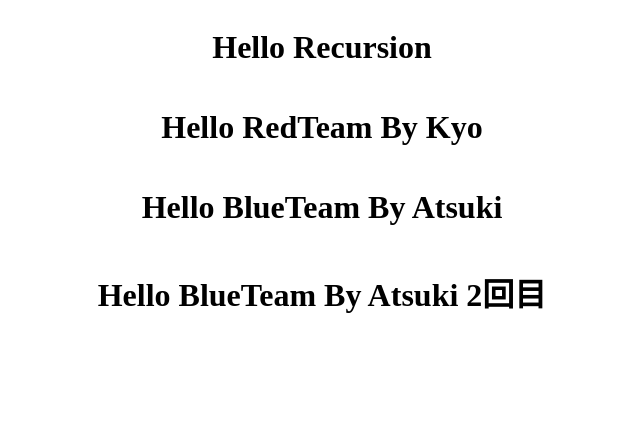
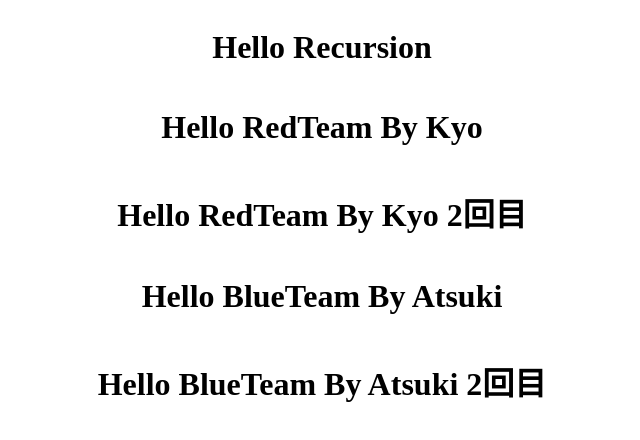
Before and after one commit to teamdev-A-Red/task1, a plain HTML site: page index.html in a window 1280 px wide. Shown: the whole page, without its empty margins (318-958 px from the left). Drawn offline with Linux system fonts and the light colour scheme.

Commit message:
2回目のGit(挨拶を追加)

```diff
--- a/index.html
+++ b/index.html
@@ -11,6 +11,7 @@
     <div class="container">
       <h1>Hello Recursion</h1>
       <h1>Hello RedTeam By Kyo</h1>
+      <h1>Hello RedTeam By Kyo 2回目</h1>
       <h1>Hello BlueTeam By Atsuki</h1>
       <h1>Hello BlueTeam By Atsuki 2回目</h1>
     </div>
```
